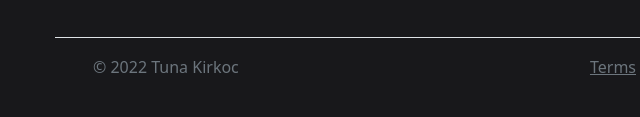
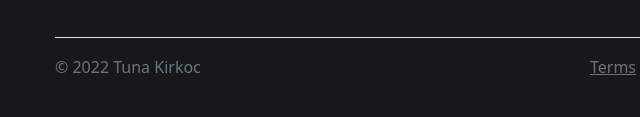
Before and after one commit to Tunakirkoc/Projet-Inter-semestres, a plain HTML site: page cs-go.html in a window 1280 px wide. Shown: the part 815-932 px from the top of the page, 27-667 px from the left. Drawn offline with nearby package versions, Linux system fonts and the light colour scheme.

Commit message:
Fix Somethings

```diff
--- a/cs-go.html
+++ b/cs-go.html
@@ -161,11 +161,6 @@
   <div class="container">
     <footer class="d-flex flex-wrap justify-content-between align-items-center py-3 my-4 border-top">
       <div class="col-md-4 d-flex align-items-center">
-        <a href="/" class="mb-3 me-2 mb-md-0 text-muted text-decoration-none lh-1">
-          <svg class="bi" width="30" height="24">
-            <use xlink:href="#bootstrap" />
-          </svg>
-        </a>
         <span class="text-muted">&copy; 2022 Tuna Kirkoc</span>
       </div>
       <a href="mentions-legales.html" class="text-muted">Terms</a>
```
Also changed, not shown: contact.html (+3 -6 lines), index.html (+0 -5 lines), mentions-legales.html (+0 -5 lines), minecraft.html (+0 -5 lines).
